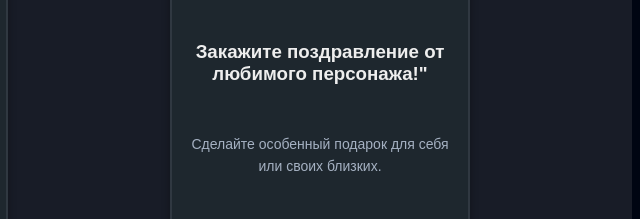
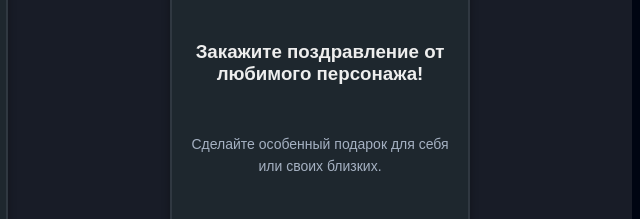
Before and after one commit to VicaTea/trota_store, a plain HTML site: page index.html in a window 1280 px wide. Shown: the part 2167-2386 px from the top of the page, 588-1228 px from the left. Drawn offline with Linux system fonts and the light colour scheme; files whose address does not match are found by name.

Commit message:
Update index.html

```diff
--- a/index.html
+++ b/index.html
@@ -133,7 +133,7 @@
                     </div>
                     <div class="product-item" class="cta-block">
                         <img src="images/birzd.png" alt="Книга"> <!-- Замените на реальное изображение -->
-                        <h3>Закажите поздравление от любимого персонажа!"</h3>
+                        <h3>Закажите поздравление от любимого персонажа!</h3>
                         <p>Сделайте особенный подарок для себя или своих близких.</p>
                         <p><b>Цена:</b> Уточняется</p>
                         <button onclick="openOrderForm('Книга')">Заказать поздравление</button>
```
